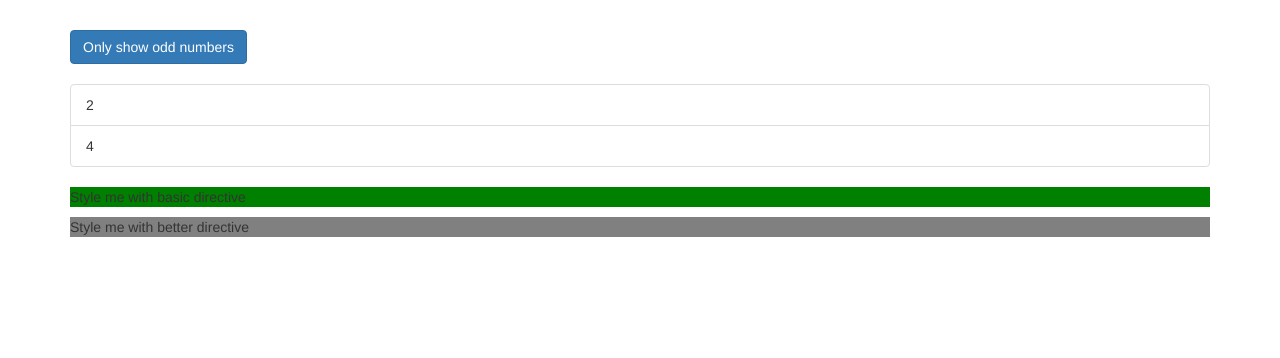
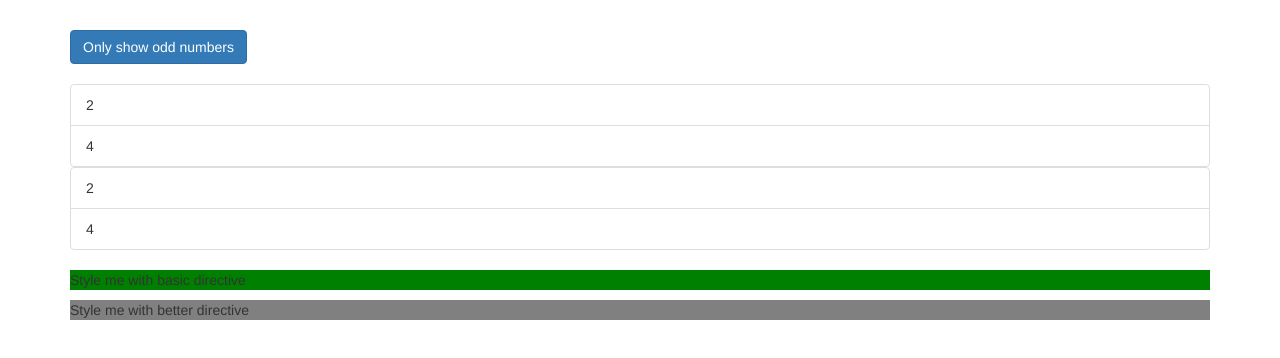
Before and after one commit to bear99a9/AngularDirectives, an Angular app: page / in a window 1280 px wide. Shown: the top 358 px of the page. Built offline with nearby package versions, Linux system fonts and the light colour scheme.

Commit message:
Structural directives the * is instead of [ ]

```diff
--- a/src/app/app.component.html
+++ b/src/app/app.component.html
@@ -20,6 +20,16 @@
             {{ even }}
           </li>
         </div>
+        <ng-template [ngIf]="!onlyOdd">
+          <div>
+            <li class="list-group-item"
+            [ngClass]="{even: even % 2 !== 0}"
+            [ngStyle]="{backgroundColor: even % 2 !== 0 ? 'black' : transparent}"
+            *ngFor="let even of evenNumbers">
+              {{ even }}
+            </li>
+          </div>
+        </ng-template>
       </ul>
       <p appBasicHighlight>Style me with basic directive</p>
       <p [appBetterHighlight]="'purple'" defaultColor="grey">Style me with better directive</p>
```
